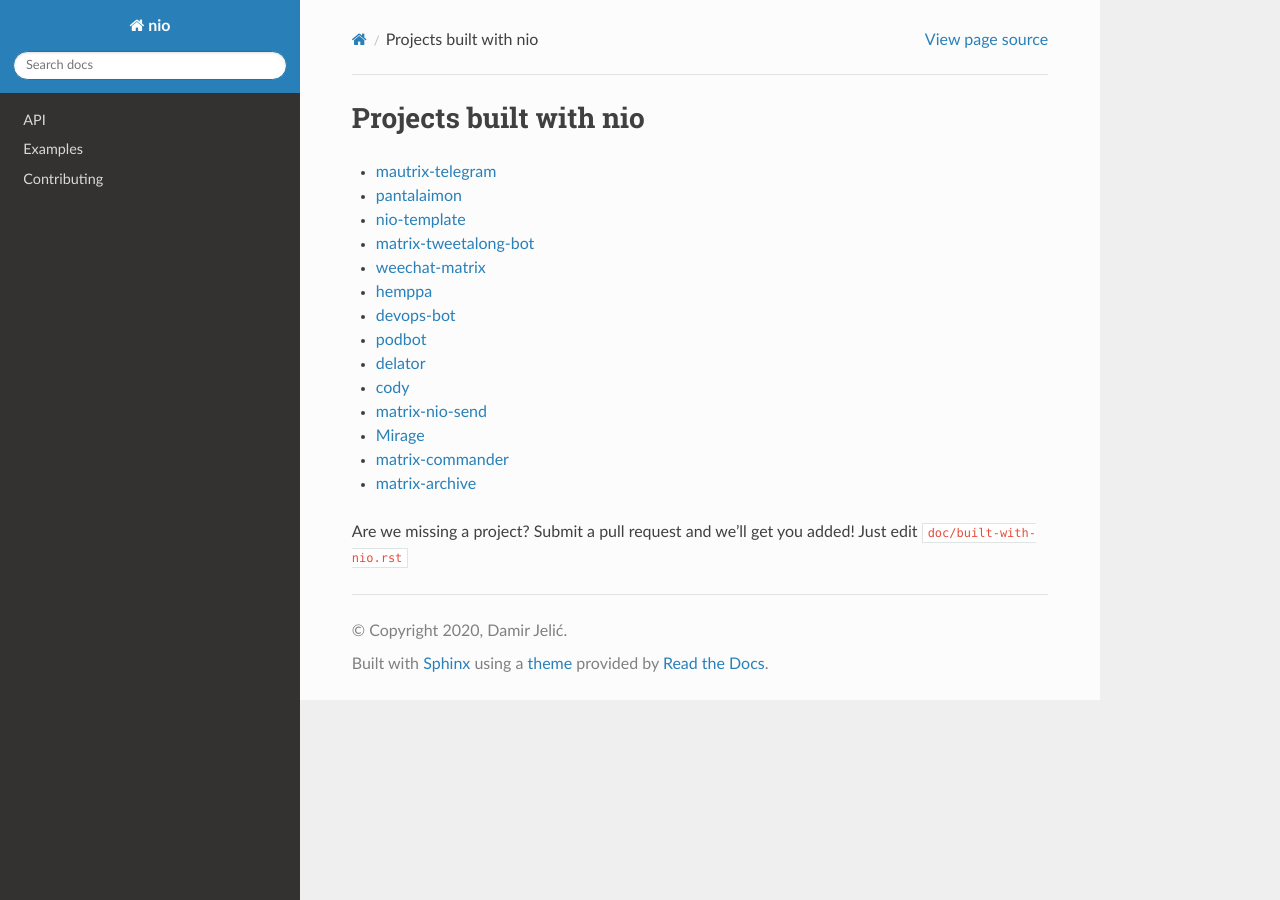
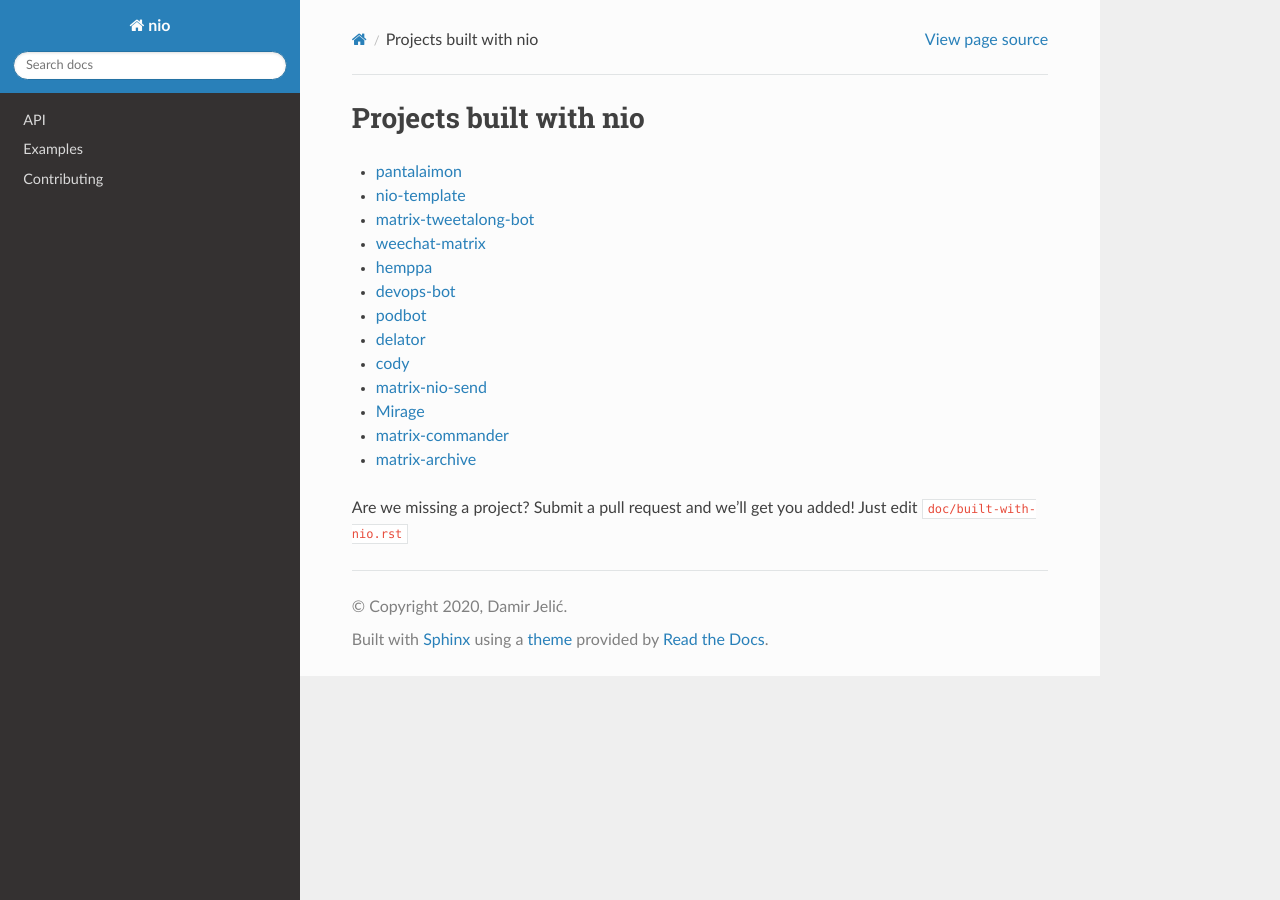
Before and after one commit to matrix-nio/matrix-nio, a Sphinx documentation site: the page built from doc/built-with-nio.rst, in a window 1280 px wide. Built offline with Sphinx 7.4.7 and the Read the Docs theme 2.0.0, drawn with Linux system fonts in a browser that asks for light colours.

Commit message:
Remove mautrix-telegram from built with nio page

```diff
--- a/doc/built-with-nio.rst
+++ b/doc/built-with-nio.rst
@@ -1,7 +1,6 @@
 Projects built with nio
 -----------------------
 
-- `mautrix-telegram <https://github.com/tulir/mautrix-telegram>`_
 - `pantalaimon <https://github.com/matrix-org/pantalaimon>`_
 - `nio-template <https://github.com/anoadragon453/nio-template>`_
 - `matrix-tweetalong-bot <https://github.com/babolivier/matrix-tweetalong-bot>`_
```
